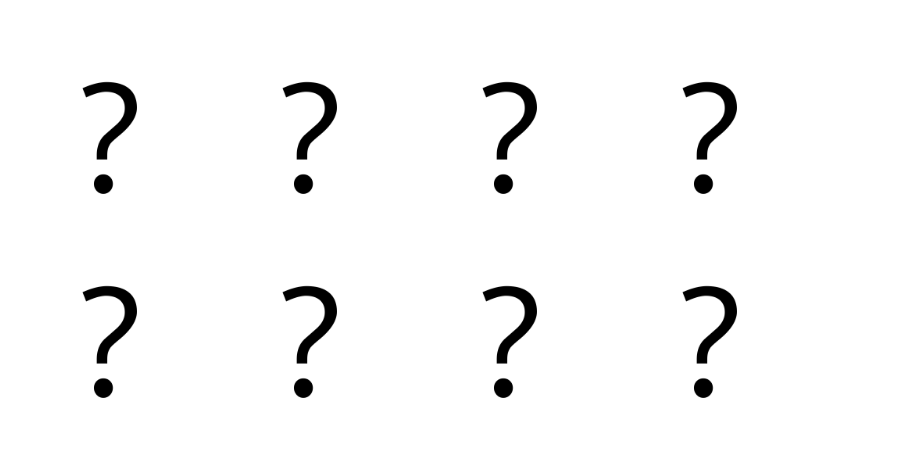
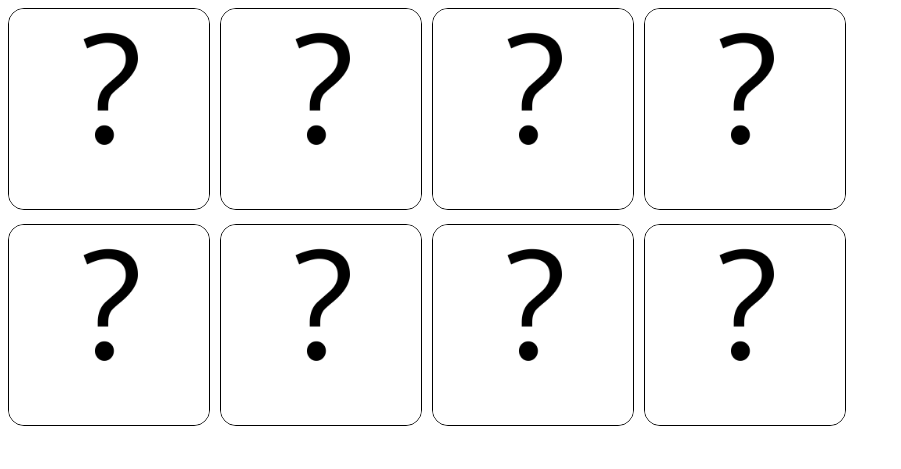
Before and after one commit to JorgeLDB/memory-game, a plain HTML site: page index.html in a window 1280 px wide. Shown: the whole page, without its empty margins (0-901 px from the left). Drawn offline with Linux system fonts and the light colour scheme.

Commit message:
change game styling
make it look a little better

```diff
--- a/index.html
+++ b/index.html
@@ -32,7 +32,7 @@
                 let blocked = false;
 
                 function onClickImage(number) {
-                    console.log("Clicked image " + (number + 1));
+                    console.log("Clicked image " + (number));
                     if (blocked) {
                         console.log( "State is blocked. Wait a moment please...",);
                         return;
@@ -63,7 +63,7 @@
                         return { current: "hidden", image: x };
                     });
                     let element = document.querySelector("#winner-container")
-                    element.style.visibility = "hidden";
+                    element.style.display = "none";
                     blocked = false;
                 }
 
@@ -71,7 +71,7 @@
                     if (state.every( (x) => x.current === "paired")) {
                         console.log("Congratulations, you win!!!");
                         let winner_element = document.querySelector("#winner-container");
-                        winner_element.style.visibility = "visible";
+                        winner_element.style.display = "flex";
                     }
                 }
 
@@ -118,22 +118,22 @@
                 }
             </script>
         </header>
-        <div id="main-container" style="flex-direction: column">
-            <div id="winner-container" style="visibility: hidden; display: flex; flex-direction: row;">
-                <p>You win!!</p>
-                <button id="reset-button" onclick="onResetClick()">Play again</button>
+        <div id="main-container" style="display: flex; flex-direction: column; row-gap: 10px">
+            <div id="winner-container" style="display: none; flex-direction: column; width: 800px; align-items: center;">
+                <div style="font-size: 30px; width: 400px; text-align: center;">You win!!</div>
+                <button id="reset-button" onclick="onResetClick()" style="width: 400px; font-size: 30px; text-align: center; border-radius: 16px;">Play again</button>
             </div>
-            <div class="row" style="display: flex; flex-direction: row">
-                <div class="image-container"> <img style="height: 200px; width: 200px" src="images/question_mark.png" id="i1" alt="No img" onclick="onClickImage(1)" /> </div>
-                <div class="image-container"> <img style="height: 200px; width: 200px" src="images/question_mark.png" id="i2" alt="No img" onclick="onClickImage(2)" /> </div>
-                <div class="image-container"> <img style="height: 200px; width: 200px" src="images/question_mark.png" id="i3" alt="No img" onclick="onClickImage(3)" /> </div>
-                <div class="image-container"> <img style="height: 200px; width: 200px" src="images/question_mark.png" id="i4" alt="No img" onclick="onClickImage(4)" /> </div>
+            <div class="row" style="display: flex; flex-direction: row; column-gap: 10px;">
+                <div class="image-container"> <img style="height: 200px; width: 200px; border: 1px solid; border-radius: 16px;" src="images/question_mark.png" id="i1" alt="No img" onclick="onClickImage(1)" /> </div>
+                <div class="image-container"> <img style="height: 200px; width: 200px; border: 1px solid; border-radius: 16px;" src="images/question_mark.png" id="i2" alt="No img" onclick="onClickImage(2)" /> </div>
+                <div class="image-container"> <img style="height: 200px; width: 200px; border: 1px solid; border-radius: 16px;" src="images/question_mark.png" id="i3" alt="No img" onclick="onClickImage(3)" /> </div>
+                <div class="image-container"> <img style="height: 200px; width: 200px; border: 1px solid; border-radius: 16px;" src="images/question_mark.png" id="i4" alt="No img" onclick="onClickImage(4)" /> </div>
             </div>
-            <div class="row" style="display: flex; flex-direction: row">
-                <div class="image-container"> <img style="height: 200px; width: 200px" src="images/question_mark.png" id="i5" alt="No img" onclick="onClickImage(5)" /> </div>
-                <div class="image-container"> <img style="height: 200px; width: 200px" src="images/question_mark.png" id="i6" alt="No img" onclick="onClickImage(6)" /> </div>
-                <div class="image-container"> <img style="height: 200px; width: 200px" src="images/question_mark.png" id="i7" alt="No img" onclick="onClickImage(7)" /> </div>
-                <div class="image-container"> <img style="height: 200px; width: 200px" src="images/question_mark.png" id="i8" alt="No img" onclick="onClickImage(8)" /> </div>
+            <div class="row" style="display: flex; flex-direction: row; column-gap: 10px;">
+                <div class="image-container"> <img style="height: 200px; width: 200px; border: 1px solid; border-radius: 16px;" src="images/question_mark.png" id="i5" alt="No img" onclick="onClickImage(5)" /> </div>
+                <div class="image-container"> <img style="height: 200px; width: 200px; border: 1px solid; border-radius: 16px;" src="images/question_mark.png" id="i6" alt="No img" onclick="onClickImage(6)" /> </div>
+                <div class="image-container"> <img style="height: 200px; width: 200px; border: 1px solid; border-radius: 16px;" src="images/question_mark.png" id="i7" alt="No img" onclick="onClickImage(7)" /> </div>
+                <div class="image-container"> <img style="height: 200px; width: 200px; border: 1px solid; border-radius: 16px;" src="images/question_mark.png" id="i8" alt="No img" onclick="onClickImage(8)" /> </div>
             </div>
         </div>
     </body>
```
